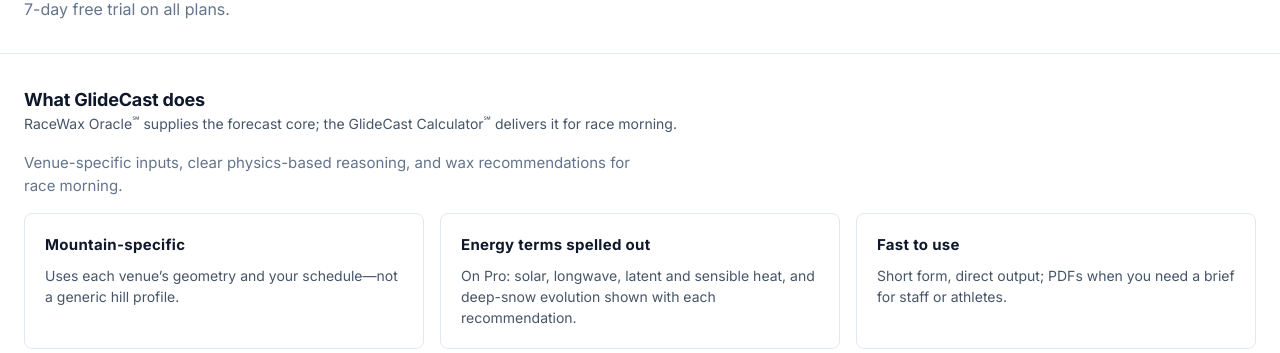
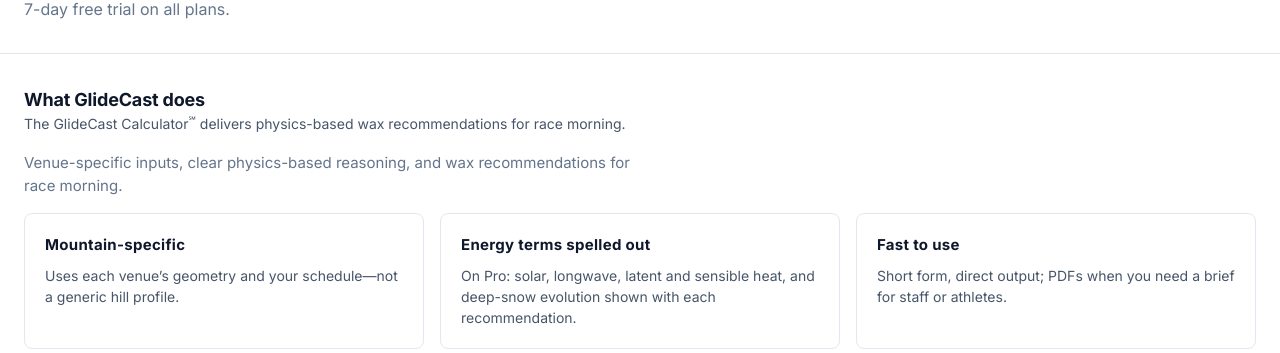
Before and after one commit to SkiRacer69/Glide-Cast, a Django app: page /billing/paywall/ in a window 1280 px wide. Shown: the part 232-585 px from the top of the page. Run offline with Django 5.2, Linux system fonts and the light colour scheme; the visitor is signed in with stand-in values (Sample User, id 1); data comes from the database, SQL or seed files in the repository.

Commit message:
Replace RaceWax Oracle branding with GlideCast throughout user-facing templates
Co-Authored-By: Claude Sonnet 4.6 <noreply@anthropic.com>

```diff
--- a/templates/base.html
+++ b/templates/base.html
@@ -55,7 +55,7 @@
   <footer class="site-footer">
     <div class="site-footer-inner">
       <p class="site-footer-legal">
-        © 2026 GlideCast<sup class="mark-tm">™</sup>. All rights reserved. &ldquo;Stop Guessing. Start Winning.&rdquo;<sup class="mark-tm">™</sup> GlideCast Calculator<sup class="mark-sm">℠</sup> and RaceWax Oracle<sup class="mark-sm">℠</sup> are services of GlideCast. Patent Pending.
+        © 2026 GlideCast<sup class="mark-tm">™</sup>. All rights reserved. &ldquo;Stop Guessing. Start Winning.&rdquo;<sup class="mark-tm">™</sup> GlideCast Calculator<sup class="mark-sm">℠</sup> is a service of GlideCast. Patent Pending.
       </p>
       <p class="site-footer-links">
         <a href="{% url 'terms_of_service' %}">Terms of Service</a>
--- a/templates/billing/paywall.html
+++ b/templates/billing/paywall.html
@@ -17,7 +17,7 @@
 {% block content %}
   <section class="paywall-features" aria-labelledby="paywall-features-heading">
     <h2 id="paywall-features-heading" class="paywall-section-title">What GlideCast does</h2>
-    <p class="paywall-features-services">RaceWax Oracle<sup class="mark-sm">℠</sup> supplies the forecast core; the GlideCast Calculator<sup class="mark-sm">℠</sup> delivers it for race morning.</p>
+    <p class="paywall-features-services">The GlideCast Calculator<sup class="mark-sm">℠</sup> delivers physics-based wax recommendations for race morning.</p>
     <p class="paywall-section-lead">Venue-specific inputs, clear physics-based reasoning, and wax recommendations for race morning.</p>
     <div class="paywall-features-grid">
       <div class="paywall-feature-card">
--- a/templates/calculator/calculator.html
+++ b/templates/calculator/calculator.html
@@ -14,7 +14,7 @@
     <div class="hero-inner">
       <h1 id="calc-hero-title" class="hero-title hero-stagger-1">{{ hero_venue }} · {{ hero_discipline }}</h1>
       <p id="calc-hero-schedule" class="hero-subtitle hero-stagger-2">{{ hero_race_date|date:"l, M j, Y" }} · Run 1 {{ hero_run1_time|time:"g:i A" }} · Run 2 {{ hero_run2_time|time:"g:i A" }}</p>
-      <p class="hero-brand-kicker hero-stagger-2" style="margin-top: 0.25rem;">RaceWax Oracle<sup class="mark-sm">℠</sup></p>
+      <p class="hero-brand-kicker hero-stagger-2" style="margin-top: 0.25rem;">GlideCast<sup class="mark-tm">™</sup></p>
       <p id="calc-hero-caption" class="text-caption hero-stagger-2" style="margin-top: 0.35rem; opacity: 0.92;">Wax Done Right<sup class="mark-sm">℠</sup> &mdash; configure run parameters and compute wax recommendations</p>
     </div>
   </section>
@@ -25,7 +25,7 @@
     <div class="card-glass scroll-anim-card" style="padding: 1.5rem;">
       <p class="text-label" style="font-size: 0.75rem; text-transform: uppercase; letter-spacing: 0.05em; margin-bottom: 0.25rem;">Wax calculator</p>
       <h2 class="text-section-title" style="font-size: 1.5rem; margin: 0 0 0.25rem 0;">GlideCast Calculator<sup class="mark-sm">℠</sup> engine</h2>
-      <p class="text-caption" style="font-size: 0.875rem; margin-bottom: 1.5rem;">Powered by RaceWax Oracle. Set venue, discipline, times, and snow context. Engine runs on submit.</p>
+      <p class="text-caption" style="font-size: 0.875rem; margin-bottom: 1.5rem;">Set venue, discipline, times, and snow context. Engine runs on submit.</p>
 
       <form method="post" action="" style="display: flex; flex-direction: column; gap: 1rem;">
         {% csrf_token %}
```
